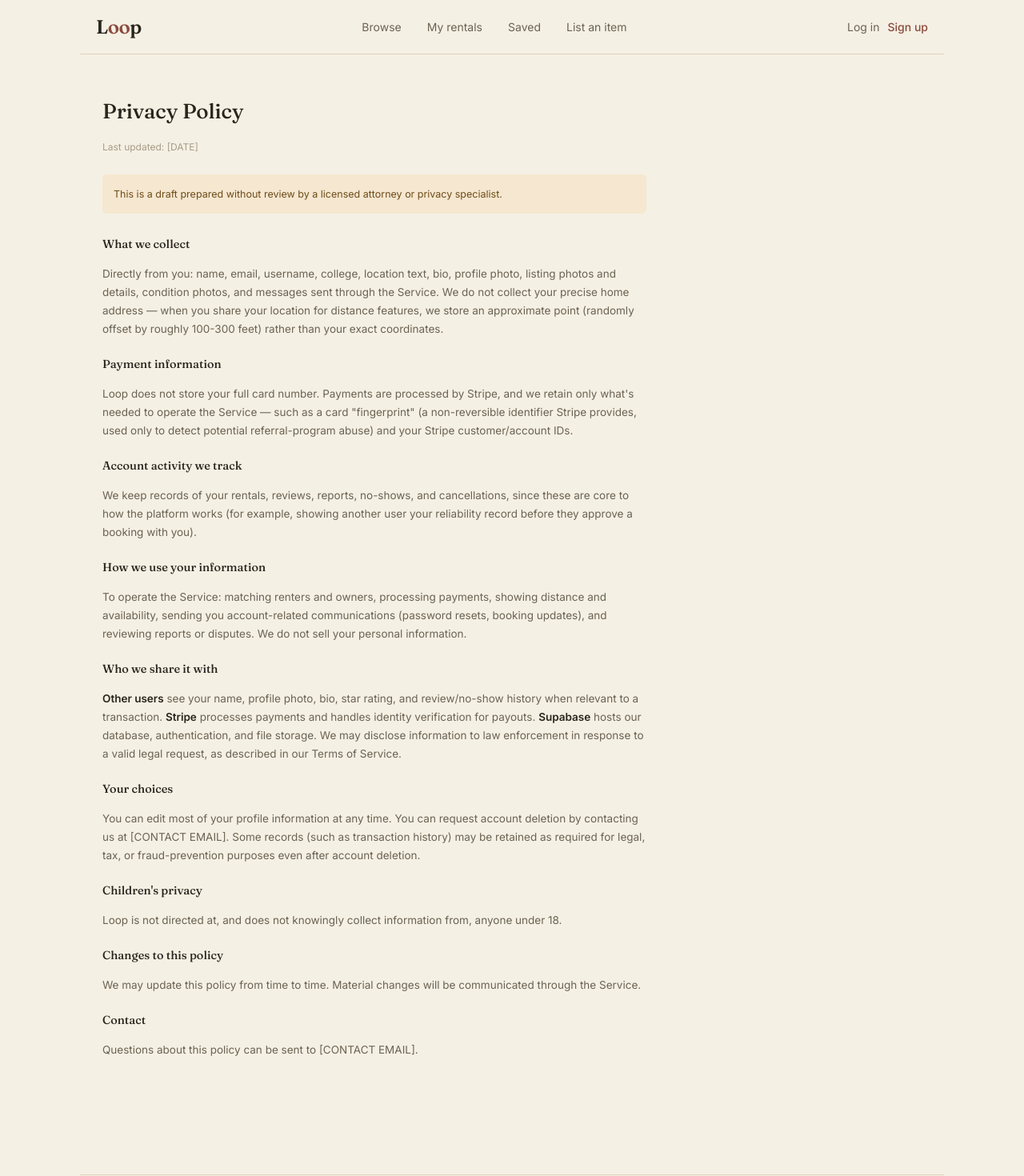
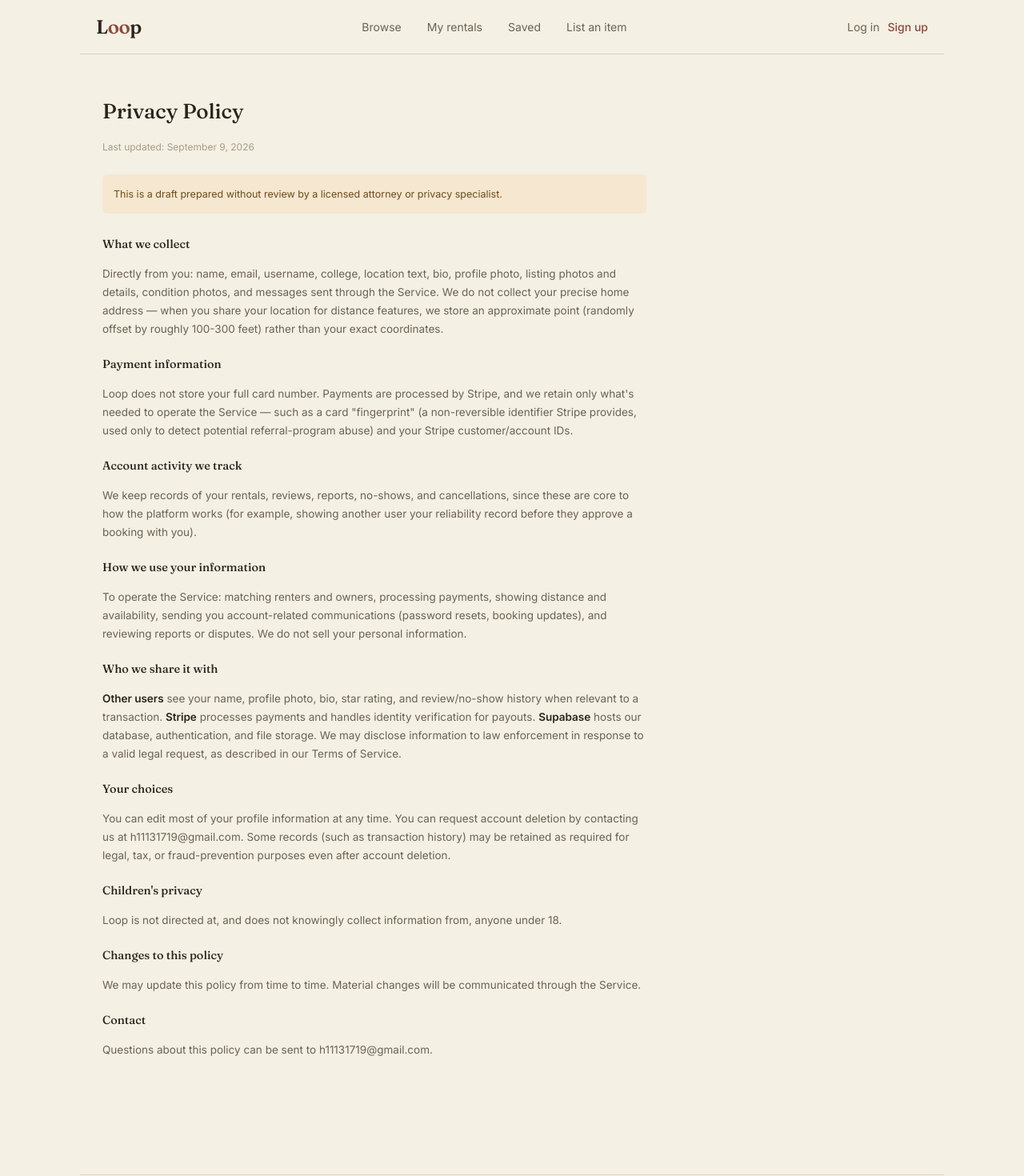
Before and after one commit to harryw67/loop-app, a Next.js app: page /privacy in a window 1280 px wide. Shown: the top 1470 px of the page at 80% size. Built offline with nearby package versions, Linux system fonts and the light colour scheme; no server answers.

Commit message:
commit and push

```diff
--- a/app/cookies/page.js
+++ b/app/cookies/page.js
@@ -2,7 +2,7 @@ export default function CookiesPage() {
   return (
     <div style={{ maxWidth: 680, fontSize: 13.5, color: 'var(--ink-soft)', lineHeight: 1.7 }}>
       <h1 style={{ fontSize: 26, fontWeight: 500, marginBottom: 6, color: 'var(--ink)' }}>Cookies</h1>
-      <p style={{ fontSize: 12, color: 'var(--ink-faint)', marginBottom: 24 }}>Last updated: [DATE]</p>
+      <p style={{ fontSize: 12, color: 'var(--ink-faint)', marginBottom: 24 }}>Last updated: September 9, 2026</p>
 
       <p style={{ marginBottom: 20 }}>
         Loop uses cookies only to keep you signed in — nothing more. We don't use advertising cookies, don't run third-party ad trackers, and don't sell any data collected through cookies, because we don't collect any beyond what's needed to run the Service.
--- a/app/privacy/page.js
+++ b/app/privacy/page.js
@@ -2,7 +2,7 @@ export default function PrivacyPage() {
   return (
     <div style={{ maxWidth: 680, fontSize: 13.5, color: 'var(--ink-soft)', lineHeight: 1.7 }}>
       <h1 style={{ fontSize: 26, fontWeight: 500, marginBottom: 6, color: 'var(--ink)' }}>Privacy Policy</h1>
-      <p style={{ fontSize: 12, color: 'var(--ink-faint)', marginBottom: 24 }}>Last updated: [DATE]</p>
+      <p style={{ fontSize: 12, color: 'var(--ink-faint)', marginBottom: 24 }}>Last updated: September 9, 2026</p>
 
       <div style={{ padding: 14, background: 'var(--mustard-bg)', borderRadius: 6, marginBottom: 26, fontSize: 12.5, color: 'var(--mustard-ink)' }}>
         This is a draft prepared without review by a licensed attorney or privacy specialist.
@@ -29,7 +29,7 @@ export default function PrivacyPage() {
       </Section>
 
       <Section title="Your choices">
-        You can edit most of your profile information at any time. You can request account deletion by contacting us at [CONTACT EMAIL]. Some records (such as transaction history) may be retained as required for legal, tax, or fraud-prevention purposes even after account deletion.
+        You can edit most of your profile information at any time. You can request account deletion by contacting us at h11131719@gmail.com. Some records (such as transaction history) may be retained as required for legal, tax, or fraud-prevention purposes even after account deletion.
       </Section>
 
       <Section title="Children's privacy">
@@ -41,7 +41,7 @@ export default function PrivacyPage() {
       </Section>
 
       <Section title="Contact">
-        Questions about this policy can be sent to [CONTACT EMAIL].
+        Questions about this policy can be sent to h11131719@gmail.com.
       </Section>
     </div>
   );
--- a/app/terms/page.js
+++ b/app/terms/page.js
@@ -2,7 +2,7 @@ export default function TermsPage() {
   return (
     <div style={{ maxWidth: 680, fontSize: 13.5, color: 'var(--ink-soft)', lineHeight: 1.7 }}>
       <h1 style={{ fontSize: 26, fontWeight: 500, marginBottom: 6, color: 'var(--ink)' }}>Terms of Service</h1>
-      <p style={{ fontSize: 12, color: 'var(--ink-faint)', marginBottom: 24 }}>Last updated: [DATE]</p>
+      <p style={{ fontSize: 12, color: 'var(--ink-faint)', marginBottom: 24 }}>Last updated: September 9, 2026</p>
 
       <div style={{ padding: 14, background: 'var(--mustard-bg)', borderRadius: 6, marginBottom: 26, fontSize: 12.5, color: 'var(--mustard-ink)' }}>
         This is a draft prepared without review by a licensed attorney. It's here so the terms governing Loop are transparent while the business finalizes its official legal documents.
@@ -77,7 +77,7 @@ export default function TermsPage() {
       </Section>
 
       <Section title="20–25. Dispute Resolution, Governing Law & General Terms">
-        These Terms are governed by the laws of [STATE]. They may be updated from time to time, with notice provided for material changes. Questions can be sent to [CONTACT EMAIL].
+        These Terms are governed by the laws of South Carolina. They may be updated from time to time, with notice provided for material changes. Questions can be sent to h11131719@gmail.com.
       </Section>
     </div>
   );
```
